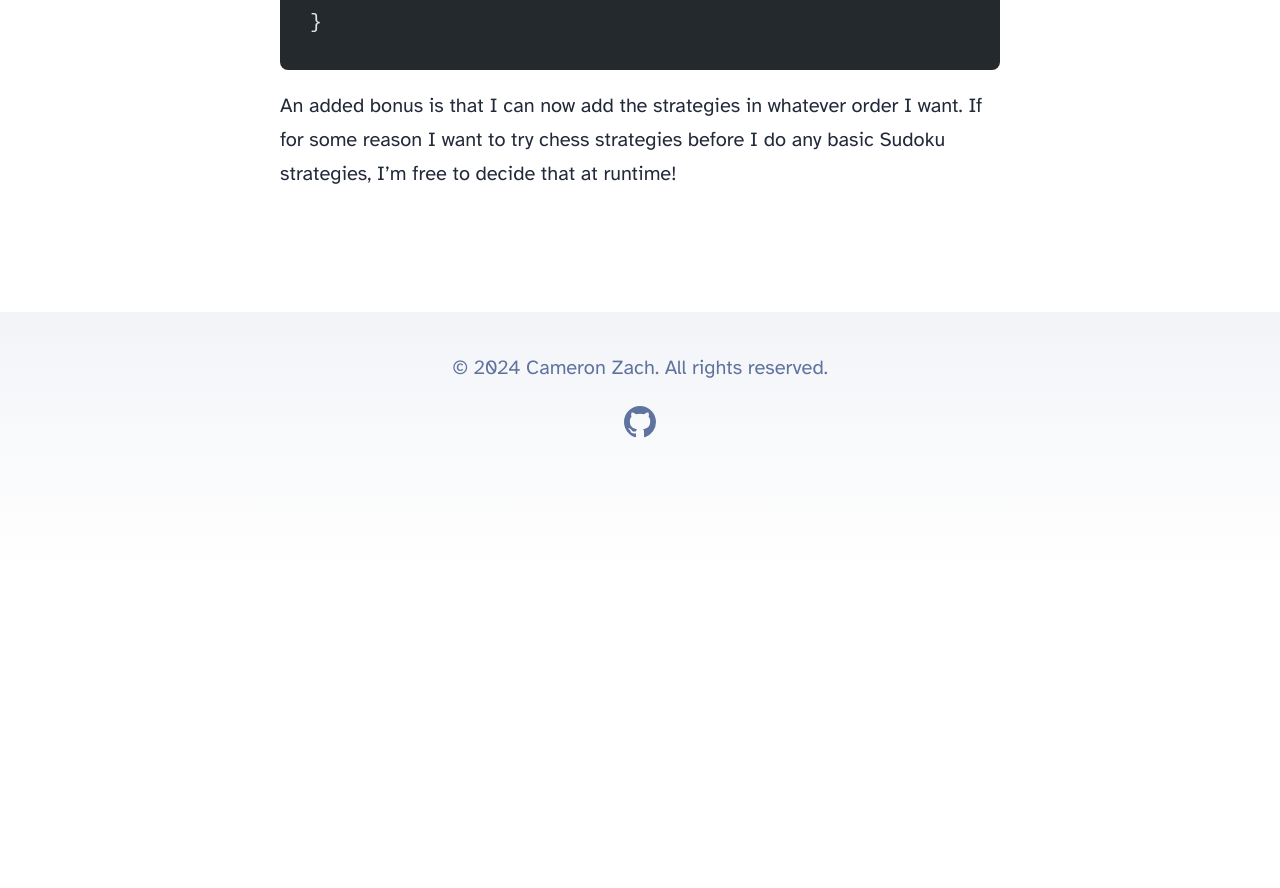
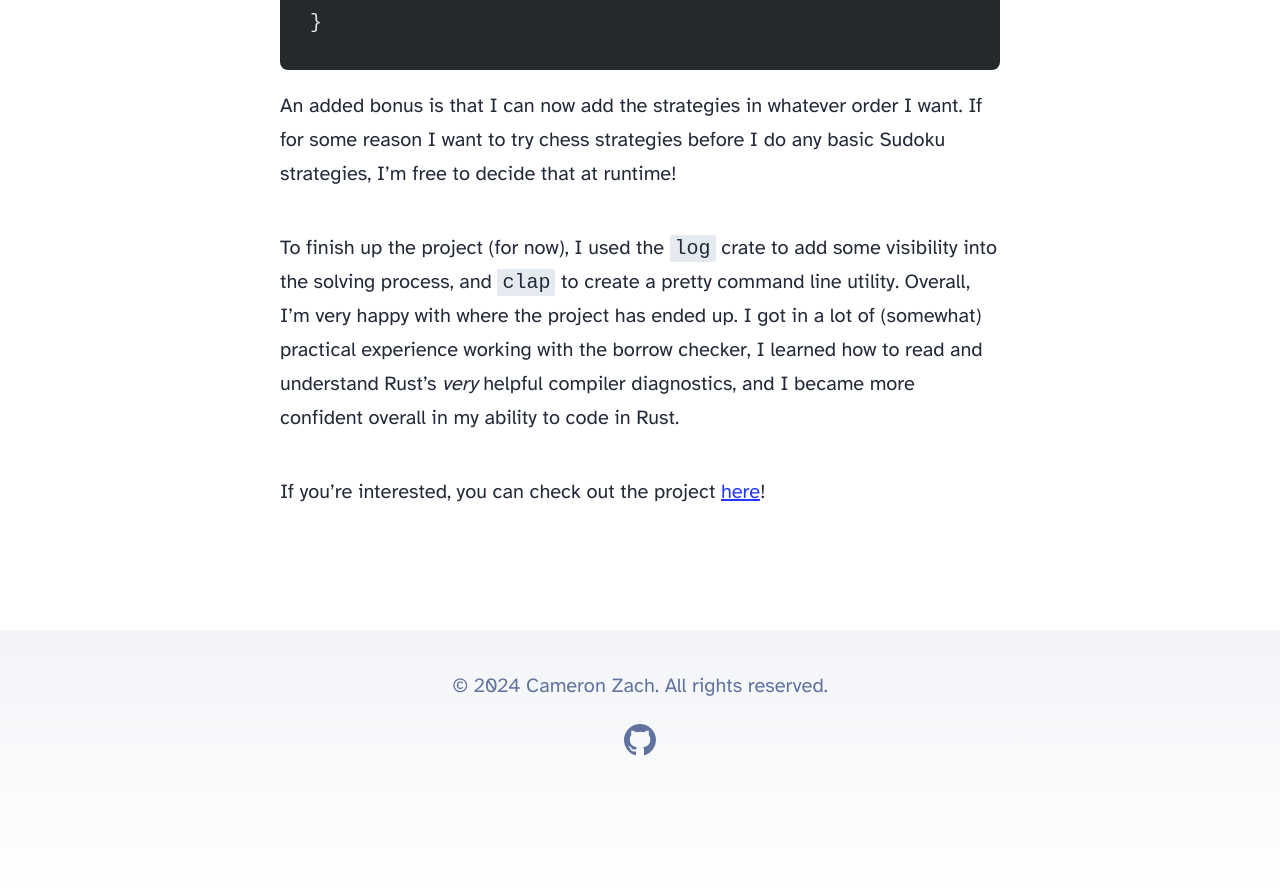
Before and after one commit to camzach/camzach.github.io, an Astro site: page /blog/rust-sudoku in a window 1280 px wide. Shown: the part 6492-7380 px from the top of the page. Before the commit the page ends 7062 px from the top, so only its background shows below. Built offline with nearby package versions, Linux system fonts and the light colour scheme; Astro itself is replaced by a stand-in of ours; code samples lack their colours.

Commit message:
add missing end of article (oops)

````diff
--- a/src/content/blog/rust-sudoku.md
+++ b/src/content/blog/rust-sudoku.md
@@ -129,3 +129,7 @@ while !grid.solved() {
 ```
 
 An added bonus is that I can now add the strategies in whatever order I want. If for some reason I want to try chess strategies before I do any basic Sudoku strategies, I'm free to decide that at runtime!
+
+To finish up the project (for now), I used the `log` crate to add some visibility into the solving process, and `clap` to create a pretty command line utility. Overall, I'm very happy with where the project has ended up. I got in a lot of (somewhat) practical experience working with the borrow checker, I learned how to read and understand Rust's _very_ helpful compiler diagnostics, and I became more confident overall in my ability to code in Rust.
+
+If you're interested, you can check out the project [here](https://github.com/camzach/sudoku_rs)!
````
